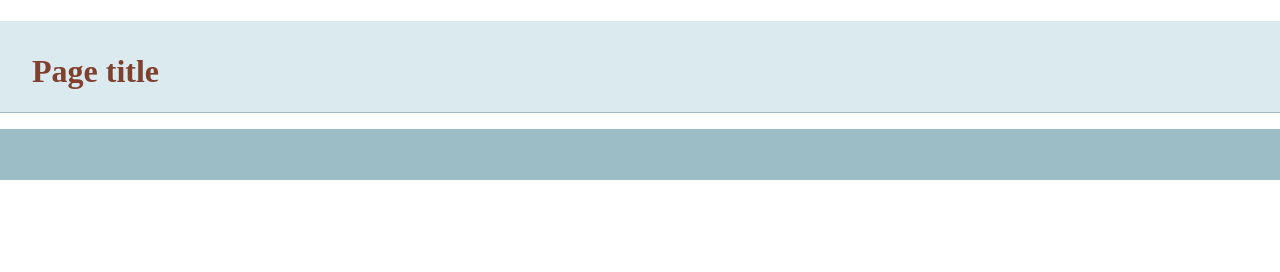
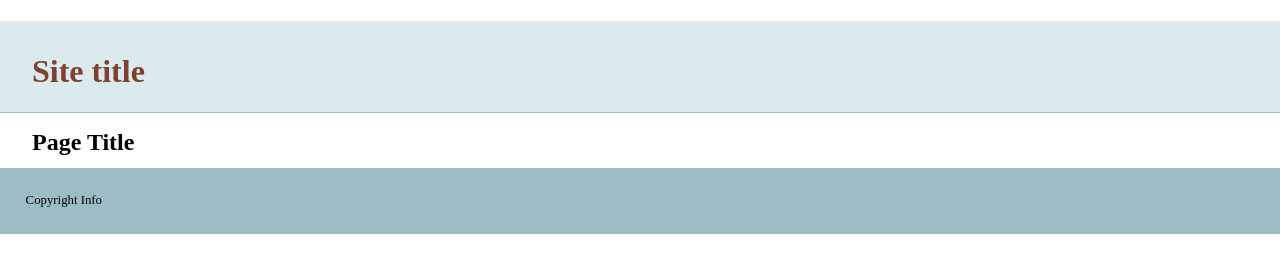
Before and after one commit to mznkhan/git-basics01, a plain HTML site: page index.html in a window 1280 px wide. Drawn offline with nearby package versions, Linux system fonts and the light colour scheme.

Commit message:
add more info

```diff
--- a/index.html
+++ b/index.html
@@ -14,13 +14,14 @@
     </head>
     <body>
     <header>
-	<h1>Page title</h1>
+	<h1>Site title</h1>
     </header>
     <nav id="pageNav">
     </nav>
     <main>
+	<h2>Page Title</h2>
     </main>
-    <footer>
+    <footer>Copyright Info
     </footer>
         <script>
 //use the modernizr load to load up external scripts. This will load the scripts asynchronously, but the order listed matters. Although it will load all scripts in parallel, it will execute them in the order listed
```
